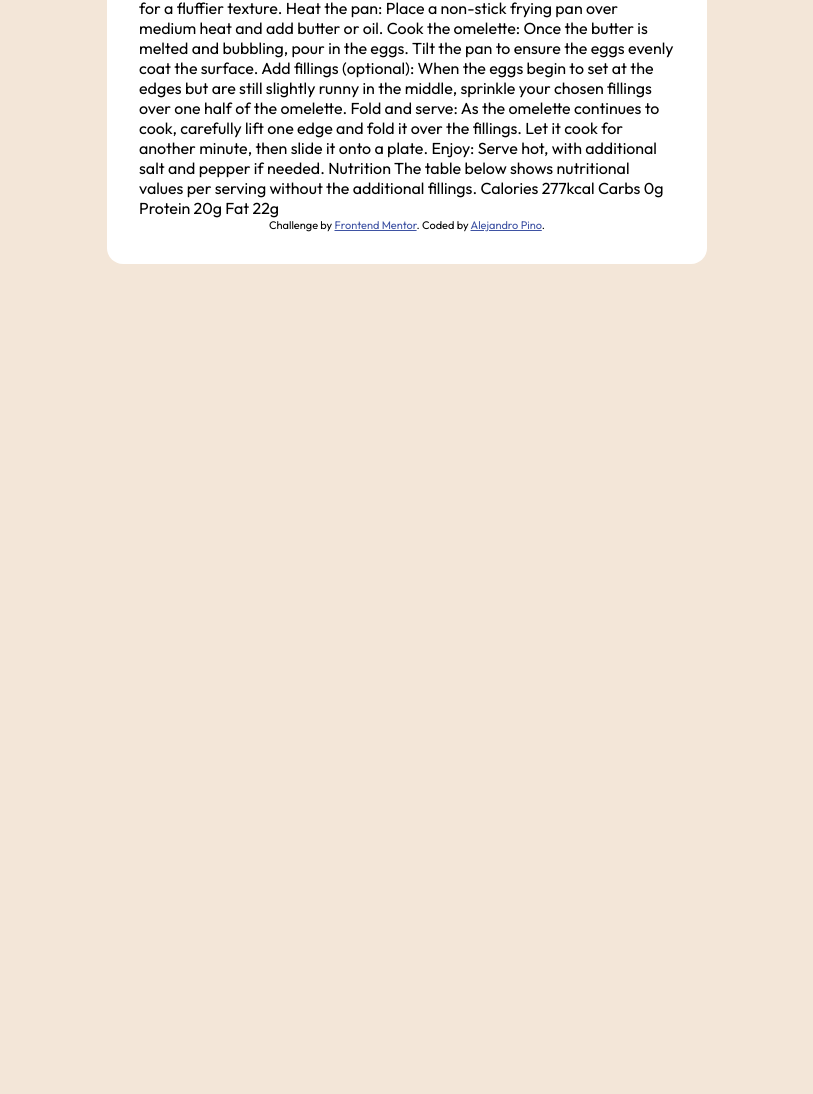
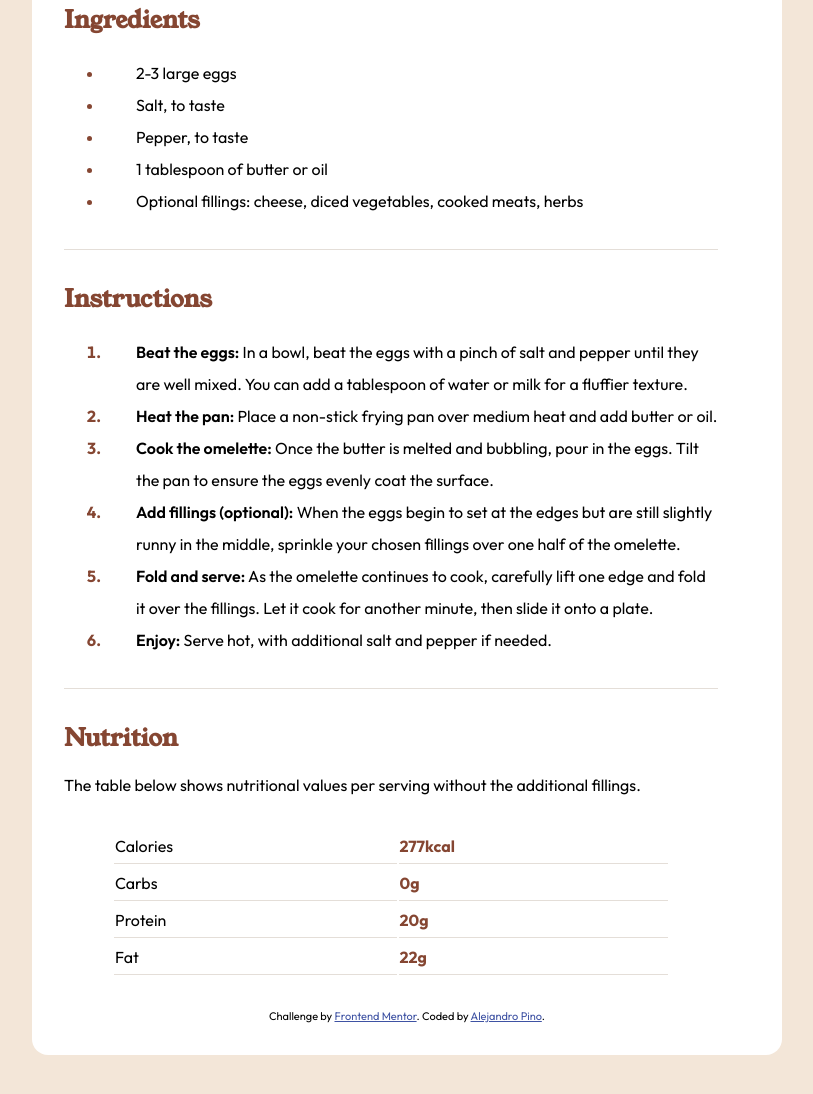
Before and after one commit to alegratis/recipe-page-main-FEM, a plain HTML site: page index.html in a window 1280 px wide. Shown: the part 780-1874 px from the top of the page, without its empty margins (233-1046 px from the left). Before the commit the page ends 1108 px from the top, so only its background shows below. Drawn offline with Linux system fonts and the light colour scheme.

Commit message:
Looks complete

```diff
--- a/index.html
+++ b/index.html
@@ -23,12 +23,13 @@
             src="assets/images/image-omelette.jpeg"
             alt="Omelette on a plate"
           />
+        </header>
+        <div class="article">
           <h1>Simple Omelette Recipe</h1>
-        </header>
           <p>
             An easy and quick dish, perfect for any meal. This classic omelette
-          combines beaten eggs cooked to perfection, optionally filled with your
-          choice of cheese, vegetables, or meats.
+            combines beaten eggs cooked to perfection, optionally filled with
+            your choice of cheese, vegetables, or meats.
           </p>
           <div class="prep-time">
             <h3>Preparation time</h3>
@@ -38,31 +39,93 @@
               <li><span class="bold">Cooking:</span> 5 minutes</li>
             </ul>
           </div>
-        Ingredients 2-3 large eggs Salt, to taste Pepper, to taste 1 tablespoon
-        of butter or oil Optional fillings: cheese, diced vegetables, cooked
-        meats, herbs Instructions Beat the eggs: In a bowl, beat the eggs with a
-        pinch of salt and pepper until they are well mixed. You can add a
-        tablespoon of water or milk for a fluffier texture. Heat the pan: Place
-        a non-stick frying pan over medium heat and add butter or oil. Cook the
-        omelette: Once the butter is melted and bubbling, pour in the eggs. Tilt
-        the pan to ensure the eggs evenly coat the surface. Add fillings
-        (optional): When the eggs begin to set at the edges but are still
-        slightly runny in the middle, sprinkle your chosen fillings over one
-        half of the omelette. Fold and serve: As the omelette continues to cook,
-        carefully lift one edge and fold it over the fillings. Let it cook for
-        another minute, then slide it onto a plate. Enjoy: Serve hot, with
-        additional salt and pepper if needed. Nutrition The table below shows
-        nutritional values per serving without the additional fillings. Calories
-        277kcal Carbs 0g Protein 20g Fat 22g
+          <div class="content">
+            <h2>Ingredients</h2>
+            <ul>
+              <li>2-3 large eggs</li>
+              <li>Salt, to taste</li>
+              <li>Pepper, to taste</li>
+              <li>1 tablespoon of butter or oil</li>
+              <li>
+                Optional fillings: cheese, diced vegetables, cooked meats, herbs
+              </li>
+            </ul>
+            <hr />
+          </div>
+          <div class="content">
+            <h2>Instructions</h2>
+            <ol class="ordered">
+              <li>
+                <span class="bold">Beat the eggs:</span> In a bowl, beat the
+                eggs with a pinch of salt and pepper until they are well mixed.
+                You can add a tablespoon of water or milk for a fluffier
+                texture.
+              </li>
+              <li>
+                <span class="bold">Heat the pan: </span>Place a non-stick frying
+                pan over medium heat and add butter or oil.
+              </li>
+              <li>
+                <span class="bold">Cook the omelette:</span> Once the butter is
+                melted and bubbling, pour in the eggs. Tilt the pan to ensure
+                the eggs evenly coat the surface.
+              </li>
+              <li>
+                <span class="bold">Add fillings (optional):</span> When the eggs
+                begin to set at the edges but are still slightly runny in the
+                middle, sprinkle your chosen fillings over one half of the
+                omelette.
+              </li>
+              <li>
+                <span class="bold">Fold and serve:</span> As the omelette
+                continues to cook, carefully lift one edge and fold it over the
+                fillings. Let it cook for another minute, then slide it onto a
+                plate.
+              </li>
+              <li>
+                <span class="bold"> Enjoy:</span> Serve hot, with additional
+                salt and pepper if needed.
+              </li>
+            </ol>
+            <hr />
+          </div>
+          <div class="content">
+            <h2>Nutrition</h2>
+            <p>
+              The table below shows nutritional values per serving without the
+              additional fillings.
+            </p>
+            <table>
+              <tr>
+                <td>Calories</td>
+                <td class="bold">277kcal</td>
+              </tr>
+              <tr>
+                <td>Carbs</td>
+                <td class="bold">0g</td>
+              </tr>
+              <tr>
+                <td>Protein</td>
+                <td class="bold">20g</td>
+              </tr>
+              <tr>
+                <td>Fat</td>
+                <td class="bold">22g</td>
+              </tr>
+            </table>
+          </div>
 
           <div class="attribution">
             Challenge by
-          <a href="https://www.frontendmentor.io?ref=challenge" target="_blank"
+            <a
+              href="https://www.frontendmentor.io?ref=challenge"
+              target="_blank"
               >Frontend Mentor</a
             >. Coded by
             <a href="https://www.alejandro-pino.com">Alejandro Pino</a>.
           </div>
         </div>
       </div>
+    </div>
   </body>
 </html>
--- a/style.css
+++ b/style.css
@@ -33,9 +33,21 @@ body {
   background-color: var(--neutral-eggshell);
 }
 
+p {
+  margin-bottom: 2rem;
+}
+
 h1,
 h2 {
   font-family: "Young Serif", "Times New Roman", Times, serif;
+}
+
+hr {
+  width: 100%;
+  background-color: var(--neutral-light-grey);
+  margin-top: 2rem;
+  border: none;
+  height: 1px;
 }
 
 .wrapper {
@@ -44,7 +56,7 @@ h2 {
 }
 
 .inner {
-  max-width: 600px;
+  max-width: 750px;
   background-color: var(--neutral-white);
   margin-inline: auto;
   padding: 2rem;
@@ -73,6 +85,20 @@ li {
   padding-left: 2rem;
 }
 
+table {
+  padding-inline: 3rem;
+  width: 100%;
+}
+
+table td {
+  line-height: 2rem;
+  border-bottom: 1px solid var(--neutral-light-grey);
+}
+table td.bold {
+  font-weight: 700;
+  color: var(--primary-nutmeg);
+}
+
 li::marker {
   font-size: 1rem;
 }
@@ -85,6 +111,27 @@ li::marker {
   font-weight: 600;
 }
 
+.content {
+  padding-right: 2rem;
+  margin-bottom: 2rem;
+}
+
+.content h2 {
+  color: var(--primary-nutmeg);
+}
+
+.content li {
+  line-height: 2rem;
+}
+
+.content li::marker {
+  color: var(--primary-nutmeg);
+}
+
+.ordered li::marker {
+  font-weight: 700;
+}
+
 .attribution {
   font-size: 11px;
   text-align: center;
@@ -92,3 +139,24 @@ li::marker {
 .attribution a {
   color: hsl(228, 45%, 44%);
 }
+
+@media (max-width: 600px) {
+  .inner {
+    margin: 0;
+    border-radius: 0;
+    padding: 0;
+  }
+
+  .article {
+    margin-inline: auto;
+    padding-inline: 2rem;
+  }
+
+  .content {
+    padding-right: 1rem;
+  }
+  img {
+    border-radius: 0;
+    padding: 0;
+  }
+}
```
Lines whose indentation alone changed are shown as unchanged.
